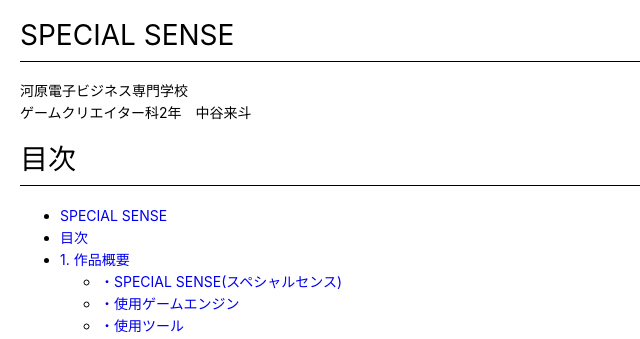
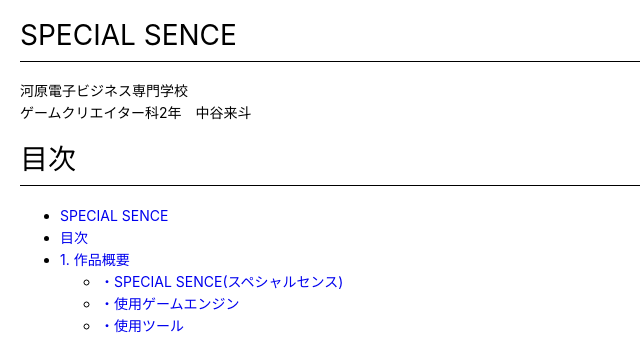
Before and after one commit to raitonakatani/sence, a plain HTML site: page index.html in a window 1280 px wide. Shown: the top 339 px of the page, 0-640 px from the left. Drawn offline with Linux system fonts and the light colour scheme; a script that the page names is missing.

Commit message:
Update index.html

```diff
--- a/index.html
+++ b/index.html
@@ -365,16 +365,16 @@ code {
           : 'default'
     });
   </script>
-<h1 id="special-sense">SPECIAL SENSE</h1>
+<h1 id="special-sence">SPECIAL SENCE</h1>
 <p>河原電子ビジネス専門学校<br>
 ゲームクリエイター科2年　中谷来斗</p>
 <h1 id="%E7%9B%AE%E6%AC%A1">目次</h1>
 <ul>
-<li><a href="#special-sense">SPECIAL SENSE</a></li>
+<li><a href="#special-sense">SPECIAL SENCE</a></li>
 <li><a href="#%E7%9B%AE%E6%AC%A1">目次</a></li>
 <li><a href="#1-%E4%BD%9C%E5%93%81%E6%A6%82%E8%A6%81">1. 作品概要</a>
 <ul>
-<li><a href="#special-sense%E3%82%B9%E3%83%9A%E3%82%B7%E3%83%A3%E3%83%AB%E3%82%BB%E3%83%B3%E3%82%B9">・SPECIAL SENSE(スペシャルセンス)</a></li>
+<li><a href="#special-sense%E3%82%B9%E3%83%9A%E3%82%B7%E3%83%A3%E3%83%AB%E3%82%BB%E3%83%B3%E3%82%B9">・SPECIAL SENCE(スペシャルセンス)</a></li>
 <li><a href="#%E4%BD%BF%E7%94%A8%E3%82%B2%E3%83%BC%E3%83%A0%E3%82%A8%E3%83%B3%E3%82%B8%E3%83%B3">・使用ゲームエンジン</a></li>
 <li><a href="#%E4%BD%BF%E7%94%A8%E3%83%84%E3%83%BC%E3%83%AB">・使用ツール</a></li>
 <li><a href="#%E4%BD%BF%E7%94%A8%E8%A8%80%E8%AA%9E">・使用言語</a></li>
```
